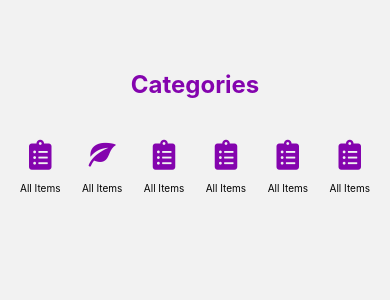
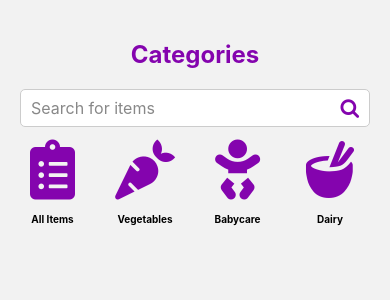
Before and after one commit to immahmoodpasha/Shopsy, a React Native app: screen /Categories in a window 390 px wide. Shown: the top 300 px of the page. Built offline with nearby package versions, Linux system fonts and the light colour scheme.

Commit message:
New directory

```diff
--- a/Navigators/StackNavigator.js
+++ b/Navigators/StackNavigator.js
@@ -5,19 +5,14 @@ import Home from '../screens/Home';
 import Signin from '../screens/Signin';
 import Categories from '../screens/Categories';
 
-
-
-
 const StackNavigator = () => {
    const Stack = createNativeStackNavigator();
   return (
-
-    <Stack.Navigator initialRouteName="Categories" screenOptions={{headerShown: false}}>
+    <Stack.Navigator initialRouteName="Home" screenOptions={{headerShown: false}}>
       <Stack.Screen name="Home" component={Home} />
-      <Stack.Screen name="Signup" component={Signup} />
-      <Stack.Screen name="Signin" component={Signin} />
-      <Stack.Screen name="Categories" component={Categories} />
-      {/* Add more screens as needed */}
+      <Stack.Screen name="Signup" component={Signup}/>
+      <Stack.Screen name="Signin" component={Signin}/>
+      <Stack.Screen name="Categories" component={Categories}/>
     </Stack.Navigator>
   );
 }
--- /dev/null
+++ b/components/AuthButton.js
@@ -0,0 +1,29 @@
+import React from 'react';
+import { TouchableOpacity, Text, StyleSheet } from 'react-native';
+
+const AuthButton = ({ title, onPress }) => {
+  return (
+    <TouchableOpacity style={styles.button} activeOpacity={0.7} onPress={onPress}>
+      <Text style={styles.buttonText}>{title}</Text>
+    </TouchableOpacity>
+  );
+};
+
+const styles = StyleSheet.create({
+  button: {
+    backgroundColor: '#8404aeff',
+    padding: 10,
+    borderRadius: 5,
+    marginTop: 20,
+    width: '80%',
+    alignSelf: 'center',
+  },
+  buttonText: {
+    color: '#fff',
+    textAlign: 'center',
+    fontWeight: 'bold',
+    fontSize: 18,
+  },
+});
+
+export default AuthButton;
--- /dev/null
+++ b/components/AuthInput.js
@@ -0,0 +1,31 @@
+import { Text, TextInput, StyleSheet } from 'react-native';
+
+const AuthInput = ({ label, placeholder, secureTextEntry = false, keyboardType = 'default' }) => {
+  return (
+    <>
+      <Text style={styles.label}>{label}</Text>
+      <TextInput
+        style={styles.input}
+        placeholder={placeholder}
+        secureTextEntry={secureTextEntry}
+        keyboardType={keyboardType}
+      />
+    </>
+  );
+};
+
+const styles = StyleSheet.create({
+  label: {
+    fontWeight: 'bold',
+    marginLeft: 5,
+  },
+  input: {
+    marginVertical: 10,
+    borderWidth: 1,
+    borderColor: '#ccc',
+    padding: 10,
+    borderRadius: 5,
+  },
+});
+
+export default AuthInput;
--- a/screens/Categories.js
+++ b/screens/Categories.js
@@ -1,54 +1,109 @@
-import { View, Text,StyleSheet } from 'react-native'
-import React from 'react'
-import VegIcon from 'react-native-vector-icons/FontAwesome5';
-import DairyIcon from 'react-native-vector-icons/Entypo';
+import React from 'react';
+import {View,Text,StyleSheet,TextInput,ScrollView,TouchableOpacity,} from 'react-native';
+import FontAwesome5 from 'react-native-vector-icons/FontAwesome5';
+import Entypo from 'react-native-vector-icons/Entypo';
+import Icon from 'react-native-vector-icons/FontAwesome';
+
+const PRIMARY_COLOR = '#8404aeff';
+
+const categories = [
+  { name: 'clipboard-list', label: 'All Items', lib: FontAwesome5 },
+  { name: 'carrot', label: 'Vegetables', lib: FontAwesome5 },
+  { name: 'baby', label: 'Babycare', lib: FontAwesome5 },
+  { name: 'bowl', label: 'Dairy', lib: Entypo },
+  { name: 'medkit', label: 'Medicines', lib: FontAwesome5 },
+  { name: 'ellipsis-h', label: 'More', lib: FontAwesome5 },
+];
 
 const Categories = () => {
   return (
     <View style={styles.container}>
       <Text style={styles.heading}>Categories</Text>
-      <View style={{flex: 1,flexDirection:'row' ,justifyContent: 'space-between', flexWrap: 'wrap', padding: 20}}>
-        <View>
-        <VegIcon name="clipboard-list" size={30} color="#8404aeff" style={{alignSelf: 'center'}} />
-        <Text style={{textAlign: 'center', fontSize: 10, marginTop: 10}}>All Items</Text>
+
+      {/* Search input with icon */}
+      <View style={styles.searchContainer}>
+        <TextInput
+          style={styles.input}
+          placeholder="Search for items"
+          placeholderTextColor="#888"
+        />
+        <TouchableOpacity>
+          <Icon name="search" size={20} color={PRIMARY_COLOR} />
+        </TouchableOpacity>
       </View>
-        <View>
-            <DairyIcon name="leaf" size={30} color="#8404aeff" style={{alignSelf: 'center'}} />
-        <Text style={{textAlign: 'center', fontSize: 10, marginTop: 10}}>All Items</Text>
+      <ScrollView
+        horizontal
+        showsHorizontalScrollIndicator={false}
+        contentContainerStyle={styles.iconsContainer}
+        style={styles.scrollContainer}
+      >
+        {categories.map((item, index) => {
+          const IconComponent = item.lib;
+          return (
+            <TouchableOpacity key={index} style={styles.iconDiv}>
+              <IconComponent
+                name={item.name}
+                size={60}
+                color={PRIMARY_COLOR}
+                style={styles.iconStyle}
+              />
+              <Text style={styles.iconText}>{item.label}</Text>
+            </TouchableOpacity>
+          );
+        })}
+      </ScrollView>
     </View>
-        <View>
-        <VegIcon name="clipboard-list" size={30} color="#8404aeff" style={{alignSelf: 'center'}} />
-        <Text style={{textAlign: 'center', fontSize: 10, marginTop: 10}}>All Items</Text>
-        </View>
-        <View>
-        <VegIcon name="clipboard-list" size={30} color="#8404aeff" style={{alignSelf: 'center'}} />
-        <Text style={{textAlign: 'center', fontSize: 10, marginTop: 10}}>All Items</Text>
-        </View>
-        <View>
-        <VegIcon name="clipboard-list" size={30} color="#8404aeff" style={{alignSelf: 'center'}} />
-        <Text style={{textAlign: 'center', fontSize: 10, marginTop: 10}}>All Items</Text>
-        </View>
-        <View>
-        <VegIcon name="clipboard-list" size={30} color="#8404aeff" style={{alignSelf: 'center'}} />
-        <Text style={{textAlign: 'center', fontSize: 10, marginTop: 10}}>All Items</Text>
-        </View>
-      </View>
-    </View>
-  )
-}
+  );
+};
+
 const styles = StyleSheet.create({
   container: {
     flex: 1,
-        marginTop: 50,
+    marginTop: 20,
   },
   heading: {
     fontSize: 24,
     fontWeight: 'bold',
-        color: '#8404aeff',
+    color: PRIMARY_COLOR,
     textAlign: 'center',
     marginVertical: 20,
   },
-
+  searchContainer: {
+    flexDirection: 'row',
+    alignItems: 'center',
+    marginHorizontal: 20,
+    borderWidth: 1,
+    borderColor: '#ccc',
+    borderRadius: 5,
+    paddingHorizontal: 10,
+    backgroundColor: '#fff',
+  },
+  input: {
+    flex: 1,
+    paddingVertical: 8,
+    fontSize: 16,
+  },
+  scrollContainer: {
+    marginTop: 10,
+  },
+  iconsContainer: {
+    flexDirection: 'row',
+    paddingHorizontal: 20,
+  },
+  iconDiv: {
+    marginRight: 20,
+    alignItems: 'center',
+  },
+  iconStyle: {
+    alignSelf: 'center',
+    marginHorizontal: 10,
+  },
+  iconText: {
+    textAlign: 'center',
+    fontSize: 10,
+    marginTop: 10,
+    fontWeight: 'bold',
+  },
 });
 
-export default Categories
+export default Categories;
--- a/screens/Signin.js
+++ b/screens/Signin.js
@@ -1,7 +1,10 @@
-import { View, Text, StyleSheet, TextInput, TouchableOpacity } from 'react-native';
+import { View, Text, StyleSheet } from 'react-native';
 import React from 'react';
 import Icon from 'react-native-vector-icons/FontAwesome5';
 import { useNavigation } from '@react-navigation/native';
+import AuthInput from '../components/AuthInput';
+import AuthButton from '../components/AuthButton';
+import sharedStyles from '../styles/authStyles';
 
 const Signin = () => {
   const navigation = useNavigation();
@@ -9,96 +12,40 @@ const Signin = () => {
   return (
     <View>
       <Icon name="box-open" size={50} color="#8404aeff" style={{ alignSelf: 'center', marginTop: 50 }} />
-      <Text style={styles.heading}>Shopsy Login</Text>
+      <Text style={sharedStyles.heading}>Shopsy Login</Text>
 
-      <View style={styles.InputContainer}>
-        <Text style={styles.label}>Email</Text>
-        <TextInput
-          style={styles.InputField}
-          placeholder='Enter your email'
-          keyboardType='email-address'
-        />
+      <View style={sharedStyles.container}>
+        <AuthInput label="Email" placeholder="Enter your email" keyboardType="email-address" />
+        <AuthInput label="Password" placeholder="Enter your password" secureTextEntry />
 
-        <Text style={styles.label}>Password</Text>
-        <TextInput
-          style={styles.InputField}
-          placeholder='Enter your password'
-          secureTextEntry={true}
-        />
-        <Text style={styles.forgotPassword}>forgot password?</Text>
+        <Text style={styles.forgotPassword}>Forgot password?</Text>
 
-        <TouchableOpacity
-        onPress={() => navigation.navigate('Categories')}
-        activeOpacity={0.7}
-        style={styles.SigninButton}>
-          <Text style={styles.SigninText}>Sign In</Text>
-        </TouchableOpacity>
-
+        <AuthButton title="Sign In" onPress={() => navigation.navigate('Categories')} />
       </View>
 
-
-      <Text style={{ textAlign: 'center', marginTop: 20 }}>
+      <Text style={styles.footer}>
         Don't have an account?{' '}
-        <Text
-          onPress={() => navigation.navigate('Signup')}
-          style={{ color: '#8404aeff' }}
-        >
+        <Text style={styles.link} onPress={() => navigation.navigate('Signup')}>
           Sign Up
         </Text>
-
       </Text>
-
     </View>
   );
 };
 
 const styles = StyleSheet.create({
-  heading: {
-    fontSize: 24,
-    fontWeight: 'bold',
-    color: '#8404aeff',
-    marginTop: 10,
-    textAlign: 'center',
-  },
-  InputField: {
-    marginVertical: 10,
-    borderWidth: 1,
-    borderColor: '#ccc',
-    padding: 10,
-    borderRadius: 5,
-  },
-  InputContainer: {
-    margin: 30,
-    marginTop: 60,
-    backgroundColor: '#ffffffff',
-    padding: 20,
-    borderRadius: 10,
-    shadowColor: '#000',
-  },
-  label: {
-    fontWeight: 'bold',
-    marginLeft: 5,
-  },
-  SigninButton: {
-    backgroundColor: '#8404aeff',
-    padding: 10,
-    borderRadius: 5,
-    marginTop: 20,
-    width: '80%',
-    marginLeft: '10%',
-    marginBottom: 20,
-  },
-  SigninText: {
-    color: '#fff',
-    textAlign: 'center',
-    fontWeight: 'bold',
-    fontSize: 18,
-  },
   forgotPassword: {
     textAlign: 'right',
     marginTop: 10,
     color: '#8404aeff',
   },
+  footer: {
+    textAlign: 'center',
+    marginTop: 20,
+  },
+  link: {
+    color: '#8404aeff',
+  },
 });
 
 export default Signin;
--- a/screens/Signup.js
+++ b/screens/Signup.js
@@ -1,77 +1,44 @@
-import { View, Text,StyleSheet,TextInput, TouchableOpacity } from 'react-native';
-import React from 'react'
+import { View, Text, StyleSheet } from 'react-native';
+import React from 'react';
 import Icon from 'react-native-vector-icons/FontAwesome5';
 import { useNavigation } from '@react-navigation/native';
-
+import AuthInput from '../components/AuthInput';
+import AuthButton from '../components/AuthButton';
+import sharedStyles from '../styles/authStyles';
 
 const Signup = () => {
-  const navigate = useNavigation();
+  const navigation = useNavigation();
+
   return (
     <View>
-     <Icon name="box-open" size={50} color="#8404aeff" style={{alignSelf: 'center', marginTop: 50}} />
-      <Text style={styles.heading}>Shopsy Signup</Text>
-      <Text style={{alignSelf:'center',marginTop:10}}>Register as a New User</Text>
-      <View style={styles.InputContainer}>
-        <Text style={styles.label}>Email</Text>
-        <TextInput
-            style={styles.InputField}
-          placeholder='Enter your email'
-        />
-        <Text style={styles.label}>Password</Text>
-        <TextInput
-          style={styles.InputField}
-          placeholder='Enter your password'
-          secureTextEntry={true}
-        />
-        <Text style={styles.label}>Confirm Password</Text>
-        <TextInput
-            style={styles.InputField}
-          placeholder='Confirm your password'
-          secureTextEntry={true}
-        />
-        <Text style={styles.label}>Phone Number</Text>
-        <TextInput
-         style={styles.InputField}
-          placeholder='Enter your phone number'
-          keyboardType='phone-pad'
-        />
-        <TouchableOpacity style={styles.SignupButton}>
-          <Text style={styles.SignupText}>Sign Up</Text>
-        </TouchableOpacity>
+      <Icon name="box-open" size={50} color="#8404aeff" style={{ alignSelf: 'center', marginTop: 50 }} />
+      <Text style={sharedStyles.heading}>Shopsy Signup</Text>
+      <Text style={{ alignSelf: 'center', marginTop: 10 }}>Register as a New User</Text>
+      <View style={sharedStyles.container}>
+        <AuthInput label="Email" placeholder="Enter your email" keyboardType="email-address" />
+        <AuthInput label="Password" placeholder="Enter your password" secureTextEntry />
+        <AuthInput label="Confirm Password" placeholder="Confirm your password" secureTextEntry />
+        <AuthInput label="Phone Number" placeholder="Enter your phone number" keyboardType="phone-pad"/>
+        <AuthButton title="Sign Up" onPress={() => {}} />
       </View>
-      <Text style={{textAlign: 'center', marginTop: 20}}>Already have an account?
-         <Text
-          onPress={() => navigate.navigate('Signin')}
-          style={{color: '#8404aeff'}}>Login</Text></Text>
+      <Text style={styles.footer}>
+        Already have an account?{' '}
+        <Text style={styles.link} onPress={() => navigation.navigate('Signin')}>
+          Login
+        </Text>
+      </Text>
     </View>
-  )
-}
+  );
+};
+
 const styles = StyleSheet.create({
-    heading:{
-        fontSize: 24,
-        fontWeight: 'bold',
-        color: '#8404aeff',
-        marginTop: 10,
-        textAlign: 'center',
-    },
-    InputField:{
-        marginVertical: 10, borderWidth: 1, borderColor: '#ccc', padding: 10, borderRadius: 5
-    },
-    InputContainer:
-    {margin: 30,
-    backgroundColor: '#ffffffff',
-     padding: 20,
-      borderRadius: 10,
-       shadowColor: '#000'
-    },
-    label:{
-        fontWeight: 'bold',
-        marginLeft:5
-    },
-    SignupButton:{backgroundColor: '#8404aeff', padding: 10, borderRadius: 5, marginTop: 20,width: '80%',marginLeft: '10%'},
-    SignupText:{color: '#fff', textAlign: 'center', fontWeight: 'bold', fontSize: 18},
-
-
+  footer: {
+    textAlign: 'center',
+    marginTop: 20,
+  },
+  link: {
+    color: '#8404aeff',
+  },
 });
 
-export default Signup
+export default Signup;
--- /dev/null
+++ b/styles/authStyles.js
@@ -0,0 +1,18 @@
+import { StyleSheet } from 'react-native';
+
+export default StyleSheet.create({
+  heading: {
+    fontSize: 24,
+    fontWeight: 'bold',
+    color: '#8404aeff',
+    marginTop: 10,
+    textAlign: 'center',
+  },
+  container: {
+    margin: 30,
+    marginTop: 60,
+    backgroundColor: '#fff',
+    padding: 20,
+    borderRadius: 10,
+  },
+});
```
Lines whose indentation alone changed are shown as unchanged.
